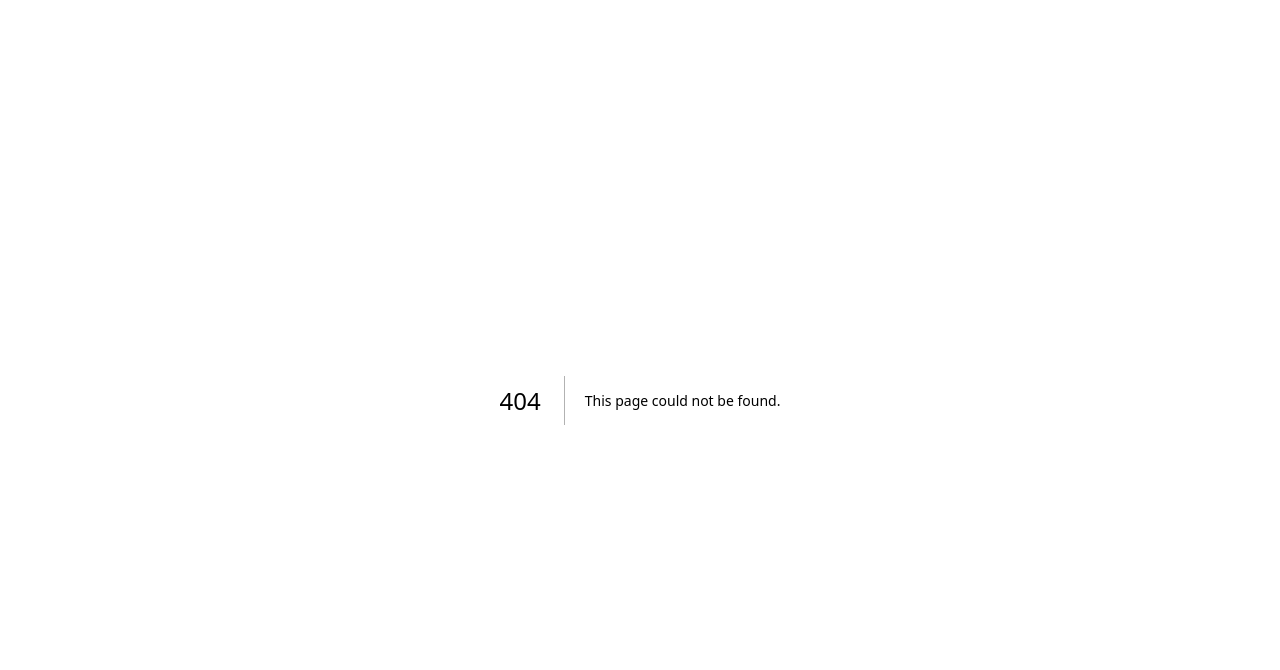
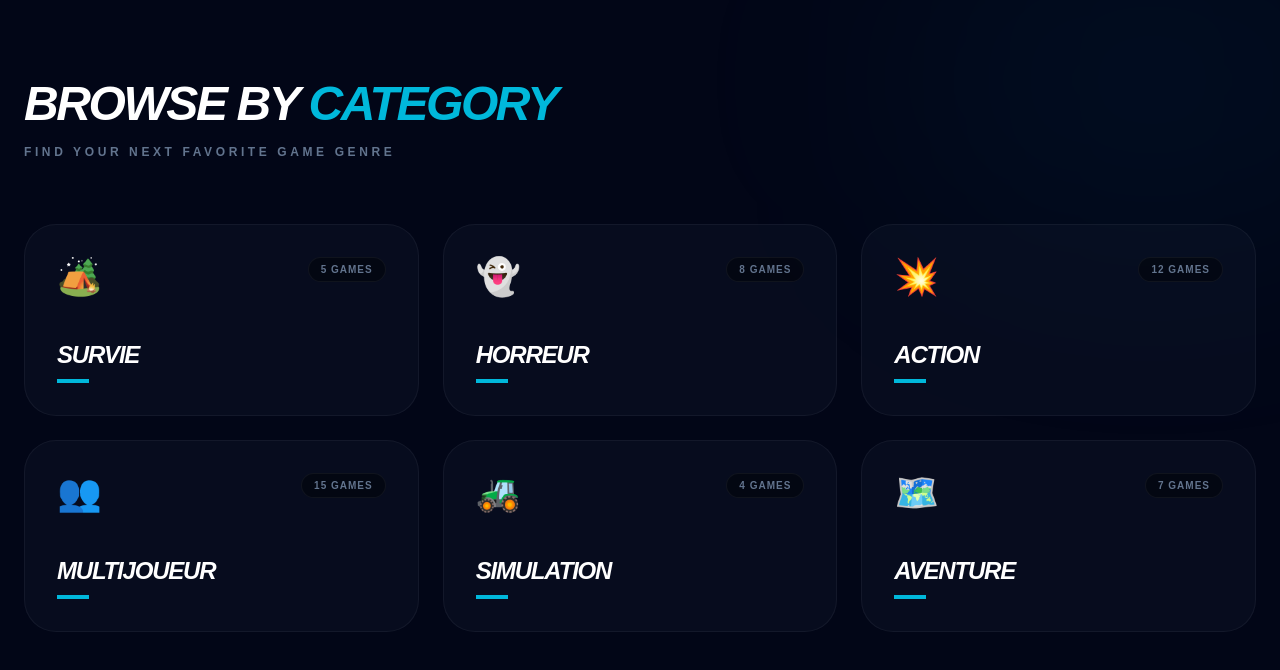
Before and after one commit to willbeneche-cell/pdni-sites, a Next.js app: page /categories in a window 1280 px wide. Before the commit this address had no page. Shown: the top 670 px of the page. Built offline with nearby package versions, Linux system fonts and the light colour scheme.

Commit message:
Installation de framer-motion et mise à jour des dépendances

```diff
--- /dev/null
+++ b/src/app/categories/page.tsx
@@ -0,0 +1,77 @@
+
+"use client";
+import React, { useState } from 'react';
+import { motion } from 'framer-motion';
+import Link from 'next/link';
+
+const categories = [
+  { id: 'survival', title: 'Survie', icon: '🏕️', count: 5, color: 'from-green-500' },
+  { id: 'horror', title: 'Horreur', icon: '👻', count: 8, color: 'from-red-600' },
+  { id: 'action', title: 'Action', icon: '💥', count: 12, color: 'from-orange-500' },
+  { id: 'multiplayer', title: 'Multijoueur', icon: '👥', count: 15, color: 'from-cyan-500' },
+  { id: 'simulation', title: 'Simulation', icon: '🚜', count: 4, color: 'from-purple-500' },
+  { id: 'adventure', title: 'Aventure', icon: '🗺️', count: 7, color: 'from-yellow-500' },
+];
+
+export default function CategoriesPage() {
+  return (
+    <div className="min-h-screen bg-[#020617] text-white">
+      {/* Background Glows */}
+      <div className="fixed inset-0 pointer-events-none">
+        <div className="absolute top-[-10%] right-[-10%] w-[40%] h-[40%] bg-cyan-500/5 rounded-full blur-[120px]" />
+      </div>
+
+      <main className="max-w-7xl mx-auto px-6 py-20 relative z-10">
+        <motion.div
+          initial={{ opacity: 0, y: -20 }}
+          animate={{ opacity: 1, y: 0 }}
+          className="mb-16"
+        >
+          <h1 className="text-5xl font-black italic uppercase tracking-tighter">
+            Browse by <span className="text-cyan-500">Category</span>
+          </h1>
+          <p className="text-slate-500 font-bold uppercase tracking-[0.3em] text-xs mt-4">
+            Find your next favorite game genre
+          </p>
+        </motion.div>
+
+        {/* Grille des catégories */}
+        <div className="grid grid-cols-1 sm:grid-cols-2 lg:grid-cols-3 gap-6">
+          {categories.map((cat, i) => (
+            <motion.div
+              key={cat.id}
+              initial={{ opacity: 0, scale: 0.9 }}
+              animate={{ opacity: 1, scale: 1 }}
+              transition={{ delay: i * 0.1 }}
+              whileHover={{ y: -5, scale: 1.02 }}
+            >
+              <Link href={`/categories/${cat.id}`}>
+                <div className="relative h-48 rounded-[2rem] border border-white/5 bg-slate-900/40 p-8 overflow-hidden group cursor-pointer transition-all hover:border-white/20">
+
+                  {/* Effet de gradient au hover */}
+                  <div className={`absolute inset-0 bg-gradient-to-br ${cat.color} to-transparent opacity-0 group-hover:opacity-10 transition-opacity duration-500`} />
+
+                  <div className="relative z-10 flex flex-col justify-between h-full">
+                    <div className="flex justify-between items-start">
+                      <span className="text-4xl">{cat.icon}</span>
+                      <span className="text-[10px] font-black uppercase tracking-widest text-slate-500 bg-black/40 px-3 py-1 rounded-full border border-white/5">
+                        {cat.count} Games
+                      </span>
+                    </div>
+
+                    <div>
+                      <h3 className="text-2xl font-black uppercase italic tracking-tighter group-hover:text-cyan-400 transition-colors">
+                        {cat.title}
+                      </h3>
+                      <div className="w-8 h-1 bg-cyan-500 mt-2 group-hover:w-full transition-all duration-500" />
+                    </div>
+                  </div>
+                </div>
+              </Link>
+            </motion.div>
+          ))}
+        </div>
+      </main>
+    </div>
+  );
+}
```
